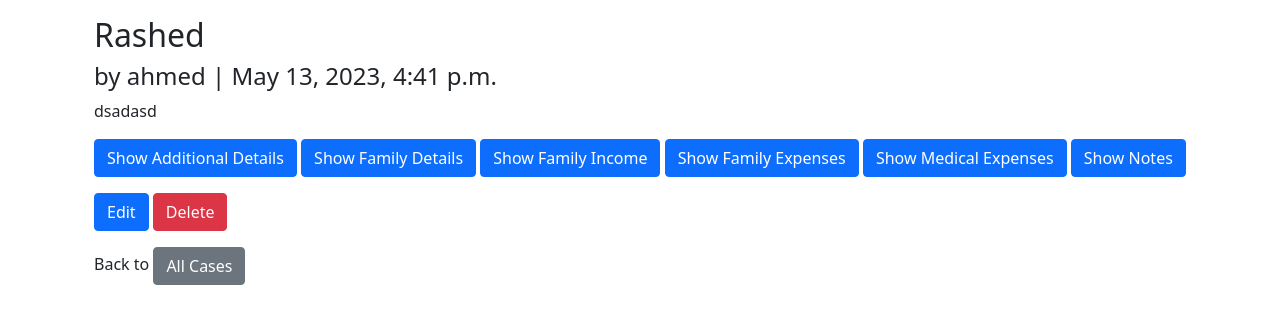
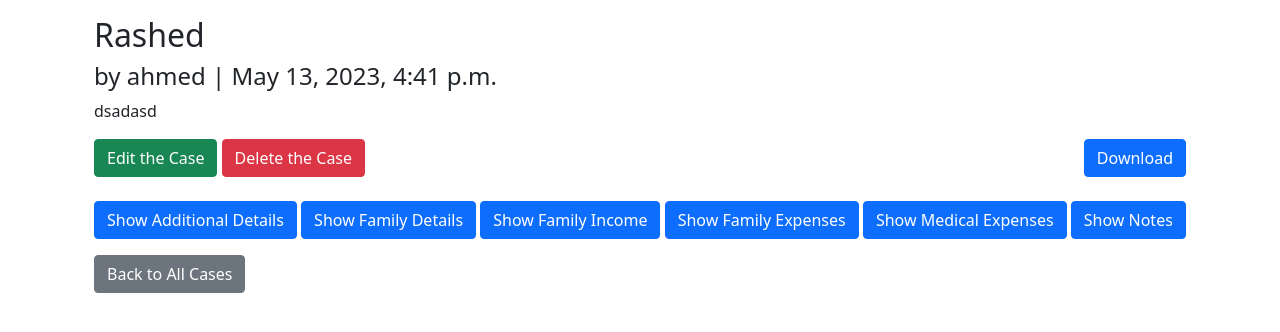
Before and after one commit to ahmedhjaj/Charity-Managment-Website, a Django app: page /cases/1/ in a window 1280 px wide. Shown: the part 73-405 px from the top of the page. Run offline with Django 4.2, Linux system fonts and the light colour scheme; data comes from the database, SQL or seed files in the repository.

Commit message:
Full Case View with Edit for Everything + Download Excel

```diff
--- a/cases/forms.py
+++ b/cases/forms.py
@@ -35,6 +35,6 @@ class Family_MemberForm(forms.ModelForm):
         "gender",
         "age",
         "qualification",
-        "occubation",
+        "occupation",
         "notes",
         )
--- a/cases/models.py
+++ b/cases/models.py
@@ -71,7 +71,7 @@ class Family_Member(models.Model):
     gender = models.CharField(max_length=2, choices=GENDERS)
     age = models.IntegerField()
     qualification = models.CharField(max_length=2, choices=QUALIFICATIONS)
-    occubation = models.CharField(max_length=150)
+    occupation = models.CharField(max_length=150)
     notes = models.CharField(max_length=150)
 
     def __str__(self):
--- a/cases/urls.py
+++ b/cases/urls.py
@@ -11,6 +11,16 @@ from .views import (
     FamilyIncomeCreateView,
     FamilyIncomeUpdateView,
     FamilyIncomeDeleteView,
+    FamilyExpensesCreateView,
+    FamilyExpensesUpdateView,
+    FamilyExpensesDeleteView,
+    MedicalExpensesCreateView,
+    MedicalExpensesUpdateView,
+    MedicalExpensesDeleteView,
+    NoteCreateView,
+    NoteDeleteView,
+    NoteUpdateView,
+    DownloadExcelView,
 )
 
 
@@ -49,5 +59,52 @@ urlpatterns = [
         FamilyIncomeDeleteView.as_view(),
         name="income_delete",
     ),
+    path(
+        "<int:pk>/family_expenses/new/",
+        FamilyExpensesCreateView.as_view(),
+        name="expense_new",
+    ),
+    path(
+        "<int:case_pk>/family_expenses/<int:pk>/edit/",
+        FamilyExpensesUpdateView.as_view(),
+        name="expense_edit",
+    ),
+    path(
+        "<int:case_pk>/family_expenses/<int:pk>/delete/",
+        FamilyExpensesDeleteView.as_view(),
+        name="expense_delete",
+    ),
+    path(
+        "<int:pk>/medical_expenses/new/",
+        MedicalExpensesCreateView.as_view(),
+        name="medical_new",
+    ),
+    path(
+        "<int:case_pk>/medical_expenses/<int:pk>/edit/",
+        MedicalExpensesUpdateView.as_view(),
+        name="medical_edit",
+    ),
+    path(
+        "<int:case_pk>/medical_expenses/<int:pk>/delete/",
+        MedicalExpensesDeleteView.as_view(),
+        name="medical_delete",
+    ),
+    path(
+        "<int:pk>/note/new/",
+        NoteCreateView.as_view(),
+        name="note_new",
+    ),
+    path(
+        "<int:case_pk>/note/<int:pk>/edit/",
+        NoteUpdateView.as_view(),
+        name="note_edit",
+    ),
+    path(
+        "<int:case_pk>/note/<int:pk>/delete/",
+        NoteDeleteView.as_view(),
+        name="note_delete",
+    ),
+    path('download-excel/<int:case_id>/', DownloadExcelView.as_view(), name='download_excel'),
+
     path("", CaseListView.as_view(), name="case_list"),
 ]
--- a/cases/views.py
+++ b/cases/views.py
@@ -1,7 +1,11 @@
-from django.views.generic import ListView, DetailView
+from django.views.generic import ListView, DetailView, View
 from django.views.generic.edit import UpdateView, DeleteView, CreateView
 from django.urls import reverse_lazy
 from django.shortcuts import get_object_or_404
+from django.http import HttpResponse
+import openpyxl
+from io import BytesIO
+
 
 from .models import (
     Case,
@@ -104,7 +108,7 @@ class FamilyMemberUpdateView(UpdateView):
         "gender",
         "age",
         "qualification",
-        "occubation",
+        "occupation",
         "notes",
     )
     template_name = "family_members/member_edit.html"
@@ -121,11 +125,13 @@ class FamilyMemberUpdateView(UpdateView):
 class FamilyMemberDeleteView(DeleteView):
     model = Family_Member
     template_name = "family_members/member_delete.html"
+
     def get_context_data(self, **kwargs):
-            context = super().get_context_data(**kwargs)
-            case = get_object_or_404(Case, pk=self.kwargs["case_pk"])
-            context["case"] = case
-            return context
+        context = super().get_context_data(**kwargs)
+        case = get_object_or_404(Case, pk=self.kwargs["case_pk"])
+        context["case"] = case
+        return context
+
     def get_success_url(self):
         return reverse("case_detail", kwargs={"pk": self.kwargs["case_pk"]})
 
@@ -137,6 +143,7 @@ class FamilyIncomeCreateView(CreateView):
         "source_name",
         "amount",
     )
+
     def get_success_url(self):
         return reverse("case_detail", kwargs={"pk": self.kwargs["pk"]})
 
@@ -166,6 +173,7 @@ class FamilyIncomeUpdateView(UpdateView):
 class FamilyIncomeDeleteView(DeleteView):
     model = Family_Income
     template_name = "family_income/income_delete.html"
+
     def get_context_data(self, **kwargs):
         context = super().get_context_data(**kwargs)
         income = get_object_or_404(Family_Income, pk=self.kwargs["pk"])
@@ -173,5 +181,332 @@ class FamilyIncomeDeleteView(DeleteView):
         context["income"] = income
         context["case"] = case
         return context
+
     def get_success_url(self):
         return reverse("case_detail", kwargs={"pk": self.kwargs["case_pk"]})
+
+
+class FamilyExpensesCreateView(CreateView):
+    model = Family_Expenses
+    template_name = "family_expenses/expense_new.html"
+    fields = (
+        "source_name",
+        "amount",
+    )
+
+    def get_success_url(self):
+        return reverse("case_detail", kwargs={"pk": self.kwargs["pk"]})
+
+    def form_valid(self, form):
+        case = Case.objects.get(pk=self.kwargs["pk"])
+        form.instance.case = case
+        return super().form_valid(form)
+
+
+class FamilyExpensesUpdateView(UpdateView):
+    model = Family_Expenses
+    fields = (
+        "source_name",
+        "amount",
+    )
+    template_name = "family_expenses/expense_edit.html"
+
+    def get_success_url(self):
+        return reverse("case_detail", kwargs={"pk": self.kwargs["case_pk"]})
+
+    def form_valid(self, form):
+        case = Case.objects.get(pk=self.kwargs["case_pk"])
+        form.instance.case = case
+        return super().form_valid(form)
+
+
+class FamilyExpensesDeleteView(DeleteView):
+    model = Family_Expenses
+    template_name = "family_expenses/expense_delete.html"
+
+    def get_context_data(self, **kwargs):
+        context = super().get_context_data(**kwargs)
+        expense = get_object_or_404(Family_Expenses, pk=self.kwargs["pk"])
+        case = expense.case
+        context["expense"] = expense
+        context["case"] = case
+        return context
+
+    def get_success_url(self):
+        return reverse("case_detail", kwargs={"pk": self.kwargs["case_pk"]})
+
+
+class MedicalExpensesCreateView(CreateView):
+    model = Medical_Expenses
+    template_name = "family_medical/medical_new.html"
+    fields = (
+        "fullName",
+        "diseaseType",
+        "medicine",
+        "insuranceID",
+    )
+
+    def get_success_url(self):
+        return reverse("case_detail", kwargs={"pk": self.kwargs["pk"]})
+
+    def form_valid(self, form):
+        case = Case.objects.get(pk=self.kwargs["pk"])
+        form.instance.case = case
+        return super().form_valid(form)
+
+
+class MedicalExpensesUpdateView(UpdateView):
+    model = Medical_Expenses
+    fields = (
+        "fullName",
+        "diseaseType",
+        "medicine",
+        "insuranceID",
+    )
+    template_name = "family_medical/medical_edit.html"
+
+    def get_success_url(self):
+        return reverse("case_detail", kwargs={"pk": self.kwargs["case_pk"]})
+
+    def form_valid(self, form):
+        case = Case.objects.get(pk=self.kwargs["case_pk"])
+        form.instance.case = case
+        return super().form_valid(form)
+
+
+class MedicalExpensesDeleteView(DeleteView):
+    model = Medical_Expenses
+    template_name = "family_medical/medical_delete.html"
+
+    def get_context_data(self, **kwargs):
+        context = super().get_context_data(**kwargs)
+        medical = get_object_or_404(Medical_Expenses, pk=self.kwargs["pk"])
+        case = medical.case
+        context["medical"] = medical
+        context["case"] = case
+        return context
+
+    def get_success_url(self):
+        return reverse("case_detail", kwargs={"pk": self.kwargs["case_pk"]})
+
+
+class NoteCreateView(CreateView):
+    model = Notes
+    template_name = "notes/note_new.html"
+    fields = (
+        "noteHeader",
+        "humanNeeds",
+        "interviewDescription",
+        "interviewResult",
+        "researcherOpinion",
+        "supervisorOpinion",
+        "overallRating",
+    )
+
+    def get_success_url(self):
+        return reverse("case_detail", kwargs={"pk": self.kwargs["pk"]})
+
+    def form_valid(self, form):
+        case = Case.objects.get(pk=self.kwargs["pk"])
+        form.instance.case = case
+        return super().form_valid(form)
+
+
+class NoteUpdateView(UpdateView):
+    model = Notes
+    fields = (
+        "noteHeader",
+        "humanNeeds",
+        "interviewDescription",
+        "interviewResult",
+        "researcherOpinion",
+        "supervisorOpinion",
+        "overallRating",
+    )
+    template_name = "notes/note_edit.html"
+
+    def get_success_url(self):
+        return reverse("case_detail", kwargs={"pk": self.kwargs["case_pk"]})
+
+    def form_valid(self, form):
+        case = Case.objects.get(pk=self.kwargs["case_pk"])
+        form.instance.case = case
+        return super().form_valid(form)
+
+
+class NoteDeleteView(DeleteView):
+    model = Notes
+    template_name = "notes/note_delete.html"
+
+    def get_context_data(self, **kwargs):
+        context = super().get_context_data(**kwargs)
+        note = get_object_or_404(Notes, pk=self.kwargs["pk"])
+        case = note.case
+        context["note"] = note
+        context["case"] = case
+        return context
+
+    def get_success_url(self):
+        return reverse("case_detail", kwargs={"pk": self.kwargs["case_pk"]})
+
+
+from openpyxl import Workbook
+from openpyxl.utils import get_column_letter
+from openpyxl.styles import Font
+
+
+class DownloadExcelView(View):
+    def get(self, request, case_id):
+        # Fetch the case from the database
+        try:
+            case = Case.objects.get(pk=case_id)
+        except Case.DoesNotExist:
+            return HttpResponse("Case not found", status=404)
+
+        # Create a new workbook
+        workbook = Workbook()
+
+        # Create sheets for each table
+        case_sheet = workbook.active
+        case_sheet.title = "Case"
+        family_members_sheet = workbook.create_sheet(title="Family Members")
+        family_expenses_sheet = workbook.create_sheet(title="Family Expenses")
+        family_income_sheet = workbook.create_sheet(title="Family Income")
+        medical_expenses_sheet = workbook.create_sheet(title="Medical Expenses")
+        notes_sheet = workbook.create_sheet(title="Notes")
+
+        # Add headers to the Case sheet
+        case_sheet.append(
+            ["ID", "Name", "Gender", "Marriage Status", "Birth Date", "National ID"]
+        )
+        case_sheet["A1"].font = Font(bold=True)
+        for col in range(2, 7):
+            column_letter = get_column_letter(col)
+            case_sheet[column_letter + "1"].font = Font(bold=True)
+
+        # Add data to the Case sheet
+        case_sheet.append(
+            [
+                case.pk,
+                case.name,
+                case.get_gender_display(),
+                case.get_marriageStatus_display(),
+                case.birthDate,
+                case.nationalID,
+            ]
+        )
+
+        # Add headers to the Family Members sheet
+        family_members_sheet.append(
+            ["Case ID", "Name", "Gender", "Age", "Qualification", "Occupation", "Notes"]
+        )
+        family_members_sheet["A1"].font = Font(bold=True)
+        for col in range(2, 8):
+            column_letter = get_column_letter(col)
+            family_members_sheet[column_letter + "1"].font = Font(bold=True)
+
+        # Add data to the Family Members sheet
+        for member in case.family_members.all():
+            family_members_sheet.append(
+                [
+                    case_id,
+                    member.name,
+                    member.gender,
+                    member.age,
+                    member.qualification,
+                    member.occupation,
+                    member.notes,
+                ]
+            )
+
+        # Add headers to the Family Expenses sheet
+        family_expenses_sheet.append(["Case ID", "Statement", "Amount", "Notes"])
+        family_expenses_sheet["A1"].font = Font(bold=True)
+        for col in range(2, 5):
+            column_letter = get_column_letter(col)
+            family_expenses_sheet[column_letter + "1"].font = Font(bold=True)
+
+        # Add data to the Family Expenses sheet
+        for expense in case.family_expenses.all():
+            family_expenses_sheet.append(
+                [case_id, expense.statement, expense.amount, expense.notes]
+            )
+
+        # Add headers to the Family Income sheet
+        family_income_sheet.append(["Case ID", "Source", "Amount"])
+        family_income_sheet["A1"].font = Font(bold=True)
+        for col in range(2, 4):
+            column_letter = get_column_letter(col)
+            family_income_sheet[column_letter + "1"].font = Font(bold=True)
+
+        # Add data to the Family Income sheet
+        for income in case.family_income.all():
+            family_income_sheet.append([case_id, income.source_name, income.amount])
+        # Add headers to the Medical Expenses sheet
+        medical_expenses_sheet.append(
+            ["Case ID", "Full Name", "Disease Type", "Medicine", "Insurance ID"]
+        )
+        medical_expenses_sheet["A1"].font = Font(bold=True)
+        for col in range(2, 6):
+            column_letter = get_column_letter(col)
+            medical_expenses_sheet[column_letter + "1"].font = Font(bold=True)
+
+        # Add data to the Medical Expenses sheet
+        for expense in case.medical_expenses.all():
+            medical_expenses_sheet.append(
+                [
+                    case_id,
+                    expense.fullName,
+                    expense.diseaseType,
+                    expense.medicine,
+                    expense.insuranceID,
+                ]
+            )
+
+        # Add headers to the Notes sheet
+        notes_sheet.append(
+            [
+                "Case ID",
+                "Note Header",
+                "Human Needs",
+                "Other Help",
+                "Interview Description",
+                "Interview Result",
+                "Researcher Opinion",
+                "Supervisor Opinion",
+                "Overall Rating",
+            ]
+        )
+        notes_sheet["A1"].font = Font(bold=True)
+        for col in range(2, 10):
+            column_letter = get_column_letter(col)
+            notes_sheet[column_letter + "1"].font = Font(bold=True)
+
+        # Add data to the Notes sheet
+        for note in case.notes.all():
+            notes_sheet.append(
+                [
+                    case_id,
+                    note.noteHeader,
+                    note.humanNeeds,
+                    note.otherHelp,
+                    note.interviewDescription,
+                    note.interviewResult,
+                    note.researcherOpinion,
+                    note.supervisorOpinion,
+                    note.overallRating,
+                ]
+            )
+
+        # Create a response object with the Excel file content type
+        response = HttpResponse(
+            content_type="application/vnd.openxmlformats-officedocument.spreadsheetml.sheet"
+        )
+
+        # Set the file name
+        response["Content-Disposition"] = 'attachment; filename="case_data.xlsx"'
+
+        # Save the workbook to the response
+        workbook.save(response)
+
+        return response
--- a/templates/case_detail.html
+++ b/templates/case_detail.html
@@ -6,20 +6,31 @@
         <h2>{{ case.name }}</h2>
         <h4>by {{ case.author }} | {{ case.addDate }}</h4>
         <p>{{ case.caseDescribtion }}</p>
+        <div class="d-flex justify-content-between">
+            <div>
+                <a href="{% url 'case_edit' case.pk %}" class="btn btn-success">Edit the Case</a>
+                <a href="{% url 'case_delete' case.pk %}" class="btn btn-danger">Delete the Case</a>
+            </div>
+            <div>
+                <a href="{% url 'download_excel' case_id=case.pk %}" class="btn btn-primary">Download</a>
+            </div>
+        </div>
 
+        <br>
         <button class="btn btn-primary" type="button" data-bs-toggle="collapse" data-bs-target="#additionalDetails" aria-expanded="false" aria-controls="additionalDetails">
             Show Additional Details
         </button>
 
         <div class="collapse mt-3" id="additionalDetails">
+            <h4>Case Details:</h4>
             <ul class="list-group">
                 <li class="list-group-item"><strong>Name:</strong> {{ case.name }}</li>
-                <li class="list-group-item"><strong>Gender:</strong> {{ case.gender }}</li>
-                <li class="list-group-item"><strong>Marriage Status:</strong> {{ case.marriageStatus }}</li>
+                <li class="list-group-item"><strong>Gender:</strong> {{ case.get_gender_display }}</li>
+                <li class="list-group-item"><strong>Marriage Status:</strong> {{ case.get_marriageStatus_display }}</li>
                 <li class="list-group-item"><strong>Birth Date:</strong> {{ case.birthDate }}</li>
                 <li class="list-group-item"><strong>National ID:</strong> {{ case.nationalID }}</li>
                 <li class="list-group-item"><strong>National ID Expiration:</strong> {{ case.nationalIDExpiration }}</li>
-                <li class="list-group-item"><strong>Qualification:</strong> {{ case.qualification }}</li>
+                <li class="list-group-item"><strong>Qualification:</strong> {{ case.get_qualification_display }}</li>
                 <li class="list-group-item"><strong>Phone Number:</strong> {{ case.phoneNumber }}</li>
                 <li class="list-group-item"><strong>Guardian Name:</strong> {{ case.guardianName }}</li>
                 <li class="list-group-item"><strong>Guardian Relation:</strong> {{ case.guardianRelation }}</li>
@@ -28,7 +39,6 @@
                 <li class="list-group-item"><strong>Case Description:</strong> {{ case.caseDescribtion }}</li>
             </ul>
         </div>
-
         <button class="btn btn-primary" type="button" data-bs-toggle="collapse" data-bs-target="#familyDetails" aria-expanded="false" aria-controls="familyDetails">
             Show Family Details
         </button>
@@ -51,9 +61,6 @@
                 </li>
                 {% empty %}
                 <li class="list-group-item">No family members found for this case.</li>
-                <div class="mt-3">
-                        <a href="{% url 'member_new' case.pk %}" class="btn btn-primary">New</a>
-                </div>
                 {% endfor %}
             </ul>
             <br>
@@ -76,9 +83,6 @@
                 </li>
                 {% empty %}
                 <li class="list-group-item">No family income found for this case.</li>
-                <div class="mt-3">
-                    <a href="{% url 'income_new' case.pk %}" class="btn btn-primary">New</a>
-                </div>
                 {% endfor %}
             </ul>
         </div>
@@ -89,11 +93,16 @@
         <div class="collapse mt-3" id="familyExpenses">
             <h4>Family Expenses:</h4>
             <ul class="list-group">
+                <a href="{% url 'expense_new' case.pk %}" class="btn btn-primary">New</a>
                 {% for expense in family_expenses %}
                 <li class="list-group-item">
                     <strong>Statement:</strong> {{ expense.statement }}<br>
                     <strong>Amount:</strong> {{ expense.amount }}<br>
                     <strong>Notes:</strong> {{ expense.notes }}
+                    <div class="mt-3">
+                        <a href="{% url 'expense_edit' case_pk=case.pk pk=expense.pk %}" class="btn btn-primary">Edit</a>
+                        <a href="{% url 'expense_delete' case_pk=case.pk pk=expense.pk %}" class="btn btn-danger">Delete</a>
+                    </div>
                 </li>
                 {% empty %}
                 <li class="list-group-item">No family expenses found for this case.</li>
@@ -107,12 +116,17 @@
         <div class="collapse mt-3" id="medicalExpenses">
             <h4>Medical Expenses:</h4>
             <ul class="list-group">
+                <a href="{% url 'medical_new' case.pk %}" class="btn btn-primary">New</a>
                 {% for expense in case.medical_expenses.all %}
                 <li class="list-group-item">
                     <strong>Full Name:</strong> {{ expense.fullName }}<br>
                     <strong>Disease Type:</strong> {{ expense.diseaseType }}<br>
                     <strong>Medicine:</strong> {{ expense.medicine }}<br>
                     <strong>Insurance ID:</strong> {{ expense.insuranceID }}
+                    <div class="mt-3">
+                        <a href="{% url 'medical_edit' case_pk=case.pk pk=expense.pk %}" class="btn btn-primary">Edit</a>
+                        <a href="{% url 'medical_delete' case_pk=case.pk pk=expense.pk %}" class="btn btn-danger">Delete</a>
+                    </div>
                 </li>
                 {% empty %}
                 <li class="list-group-item">No medical expenses found for this case.</li>
@@ -126,8 +140,10 @@
         <div class="collapse mt-3" id="notes">
             <h4>Notes:</h4>
             <ul class="list-group">
+                <a href="{% url 'note_new' case.pk %}" class="btn btn-primary">New</a>
                 {% for note in case.notes.all %}
                 <li class="list-group-item">
+                    <h4><strong> {{note.noteHeader}} </strong></h4>
                     <strong>Human Needs:</strong> {{ note.humanNeeds }}<br>
                     <strong>Other Help:</strong> {{ note.otherHelp }}<br>
                     <strong>Interview Description:</strong> {{ note.interviewDescription }}<br>
@@ -135,31 +151,30 @@
                     <strong>Researcher Opinion:</strong> {{ note.researcherOpinion }}<br>
                     <strong>Supervisor Opinion:</strong> {{ note.supervisorOpinion }}<br>
                     <strong>Overall Rating:</strong> {{ note.overallRating }}
+                    <div class="mt-3">
+                        <a href="{% url 'note_edit' case_pk=case.pk pk=note.pk %}" class="btn btn-primary">Edit</a>
+                        <a href="{% url 'note_delete' case_pk=case.pk pk=note.pk %}" class="btn btn-danger">Delete</a>
+                    </div>
                 </li>
                 {% empty %}
                 <li class="list-group-item">No notes found for this case.</li>
                 {% endfor %}
             </ul>
         </div>
+    </div>
 
 
 
-
-
-
-
+    <p class="mt-3">
+        <a href="{% url 'case_list' %}" class="btn btn-secondary">Back to All Cases</a>
+    </p>
 
     </div>
 
 
-    <div class="mt-3">
-        <a href="{% url 'case_edit' case.pk %}" class="btn btn-primary">Edit</a>
-        <a href="{% url 'case_delete' case.pk %}" class="btn btn-danger">Delete</a>
-    </div>
 
-    <p class="mt-3">
-        Back to <a href="{% url 'case_list' %}" class="btn btn-secondary">All Cases</a>
-    </p>
 </div>
 
+
+
 {% endblock content %}
```
Also changed, not shown: templates/family_expenses/expense_delete.html (added, +10 -0 lines), templates/family_expenses/expense_edit.html (added, +13 -0 lines), templates/family_expenses/expense_new.html (added, +15 -0 lines), templates/family_medical/medical_delete.html (added, +10 -0 lines), templates/family_medical/medical_edit.html (added, +13 -0 lines), templates/family_medical/medical_new.html (added, +15 -0 lines), templates/notes/note_delete.html (added, +10 -0 lines), templates/notes/note_edit.html (added, +13 -0 lines), templates/notes/note_new.html (added, +15 -0 lines), cases/migrations/0003_rename_occubation_family_member_occupation_and_more.py (added), db.sqlite3.
